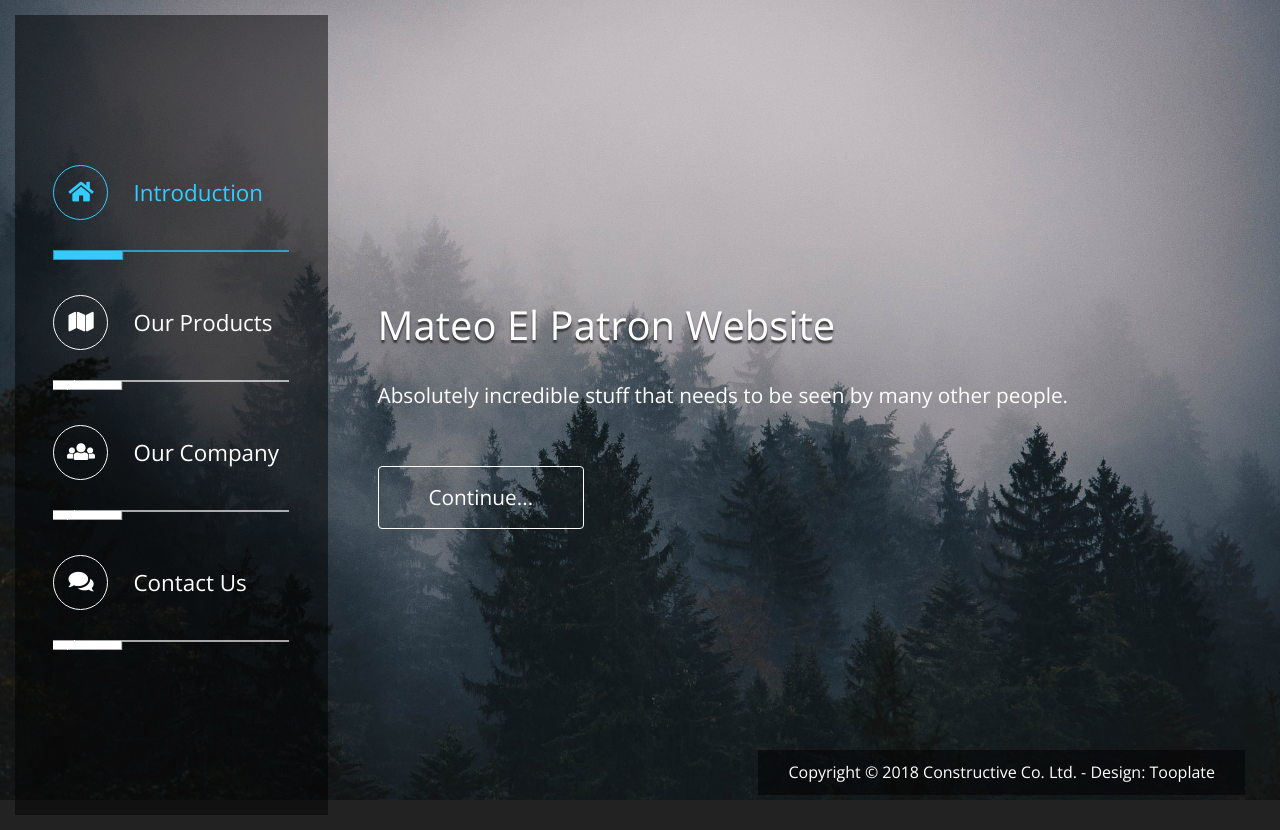
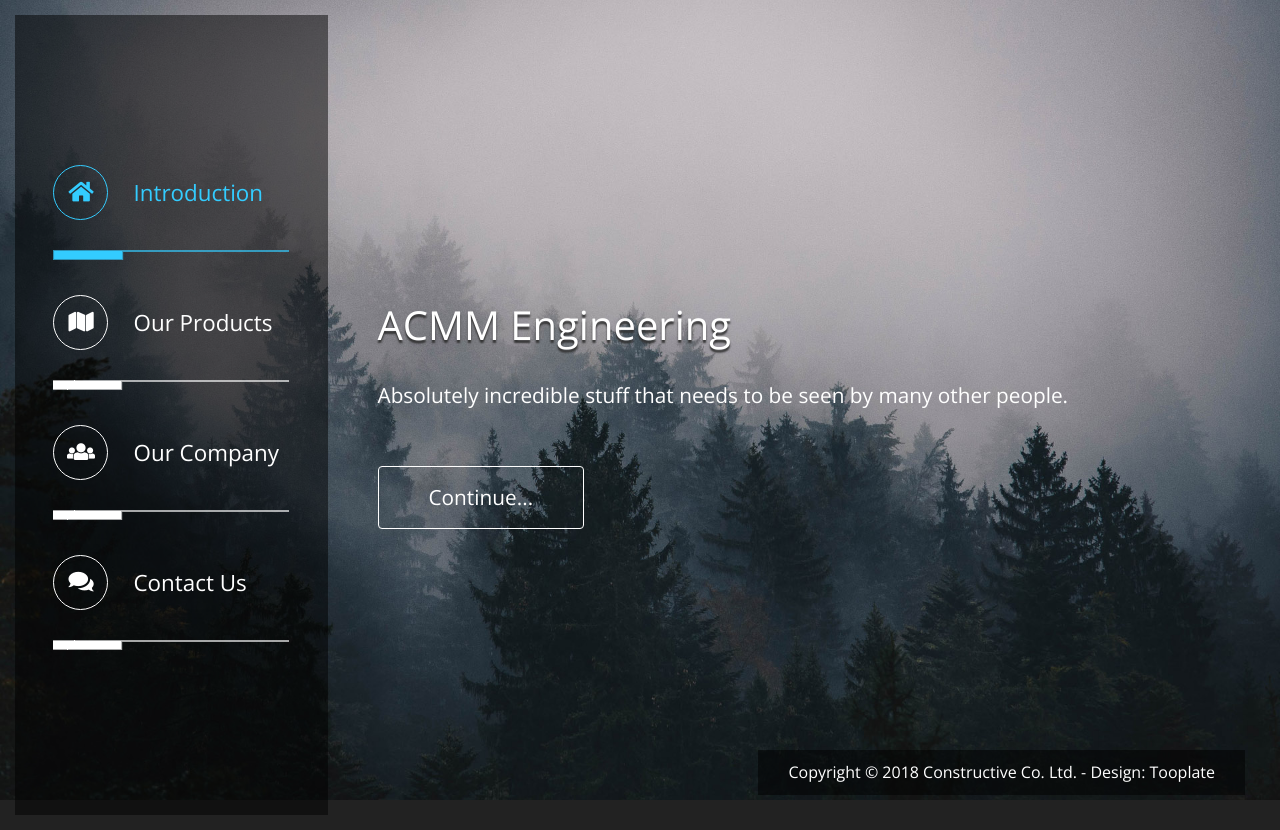
Before and after one commit to jimmytsang/matt_website, a plain HTML site: page index.html in a window 1280 px wide. Drawn offline with nearby package versions, Linux system fonts and the light colour scheme.

Commit message:
Update index.html
matt's first commit!

```diff
--- a/index.html
+++ b/index.html
@@ -83,7 +83,7 @@
 					<!-- section 1 Introduction -->
 					<section id="tm-section-1" class="tm-section">
 						<div class="ml-auto">
-							<header class="mb-4"><h1 class="tm-text-shadow">Mateo El Patron Website</h1></header>
+							<header class="mb-4"><h1 class="tm-text-shadow">ACMM Engineering</h1></header>
 							<p class="mb-5 tm-font-big">Absolutely incredible stuff that needs to be seen by many other people.</p>
 							<a href="#" class="btn tm-btn tm-font-big" data-nav-link="#tmNavLink2">Continue...</a>
 							<!-- data-nav-link holds the ID of nav item, which means this link should behave the same as that nav item  -->
```
